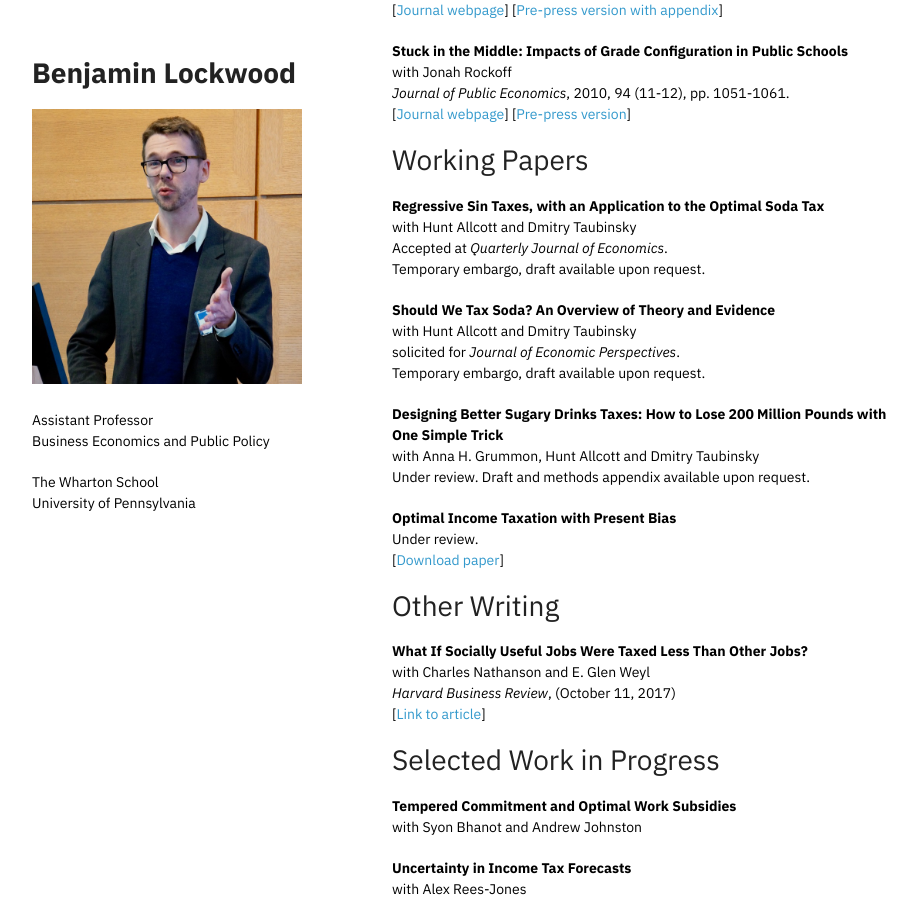
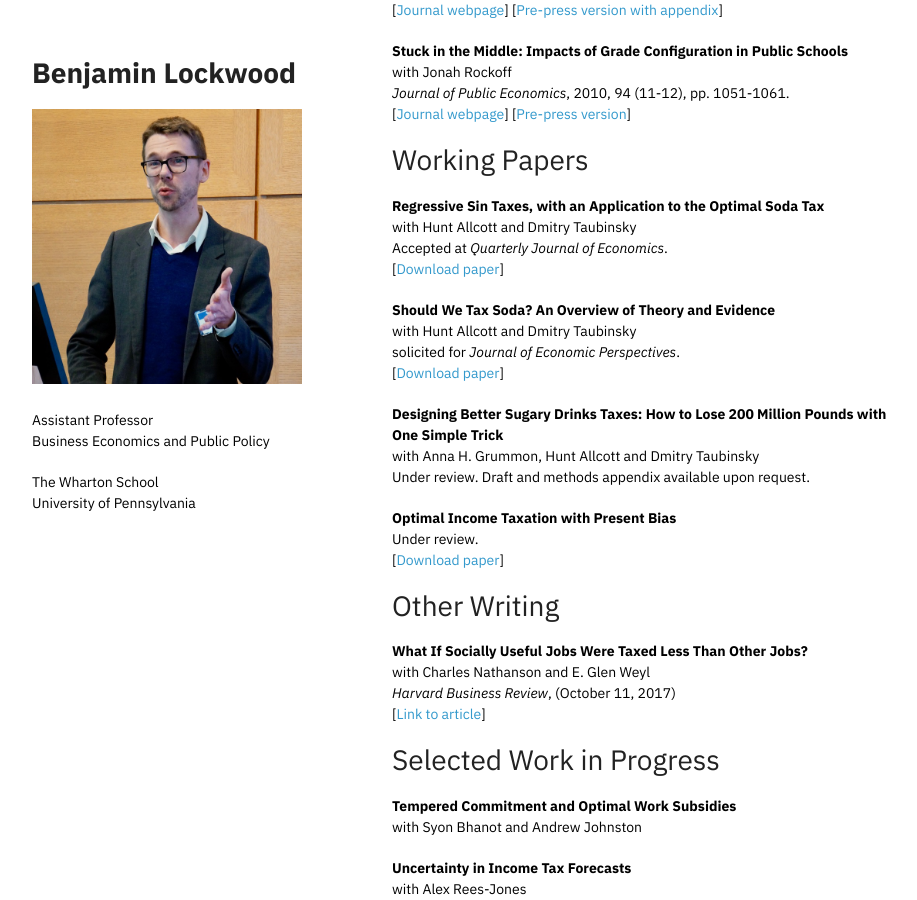
Before and after one commit to sxfinance/sxia.github.io, a Jekyll site: the page research.html, which Jekyll copies as it is, in a window 1280 px wide and 900 px high, scrolled down 585 px. Shown: the whole window, without its empty margins (178-1095 px from the left). Built offline with Jekyll 4.4.1, drawn with Linux system fonts in a browser that asks for light colours.

```diff
--- a/research.html
+++ b/research.html
@@ -102,19 +102,13 @@
     	<p><b>Regressive Sin Taxes, with an Application to the Optimal Soda Tax</b><br>
           with Hunt Allcott and Dmitry Taubinsky<br>
           Accepted at <i>Quarterly Journal of Economics</i>.<br>
-          Temporary embargo, draft available upon request.
-          <!--
           [<a href="papers/Allcott_Lockwood_Taubinsky_RegressiveSinTaxes.pdf">Download paper</a>]
-          -->
         </p>
 
       <p><b>Should We Tax Soda? An Overview of Theory and Evidence</b><br>
         with Hunt Allcott and Dmitry Taubinsky<br>
         solicited for <i>Journal of Economic Perspectives</i>.<br>
-        Temporary embargo, draft available upon request.
-        <!--
         [<a href="papers/Allcott_Lockwood_Taubinsky_SodaTaxesJEP.pdf">Download paper</a>]
-        -->
       </p>
 
       <p><b>Designing Better Sugary Drinks Taxes: How to Lose 200 Million Pounds with One Simple Trick</b><br>
```
Also changed, not shown: 2 other files.
